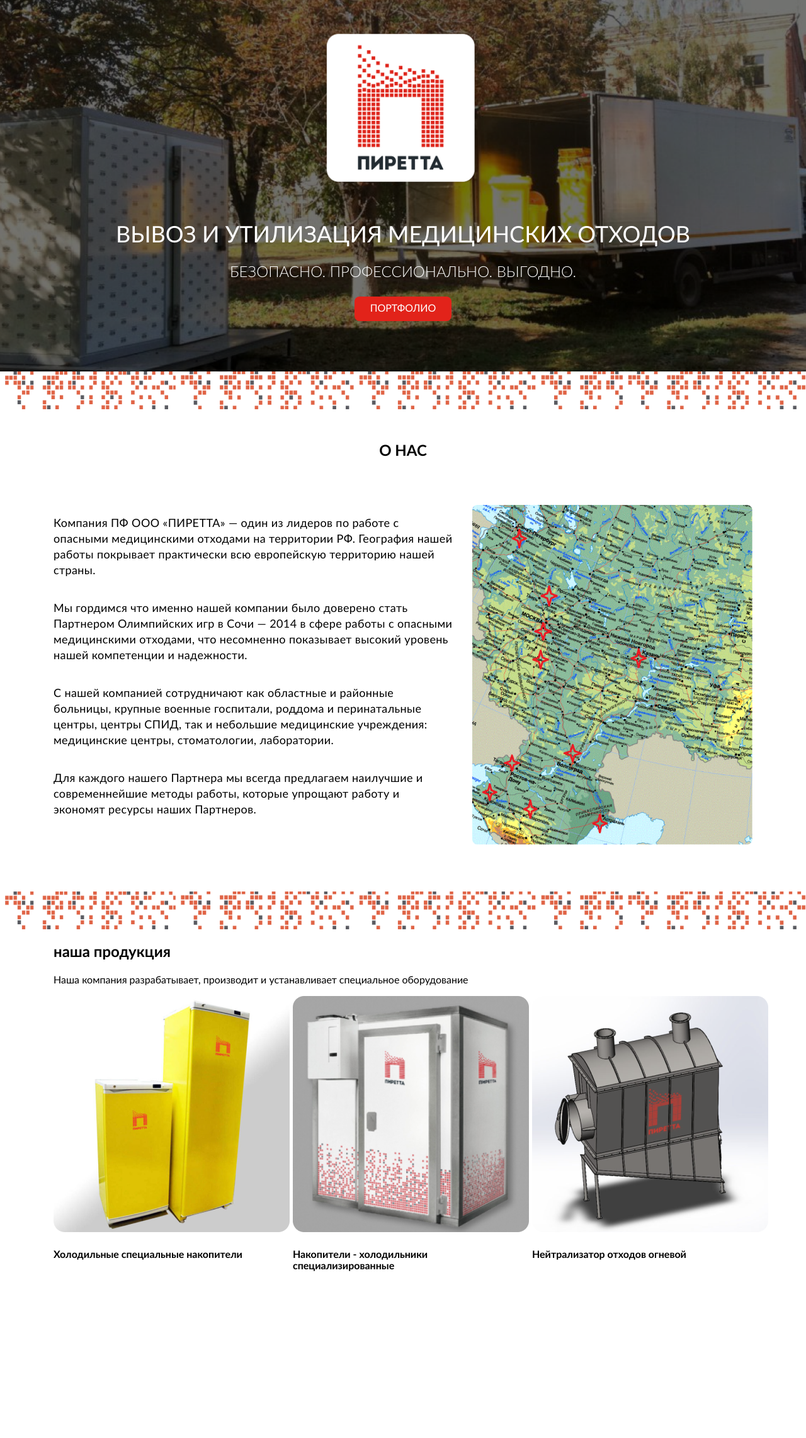
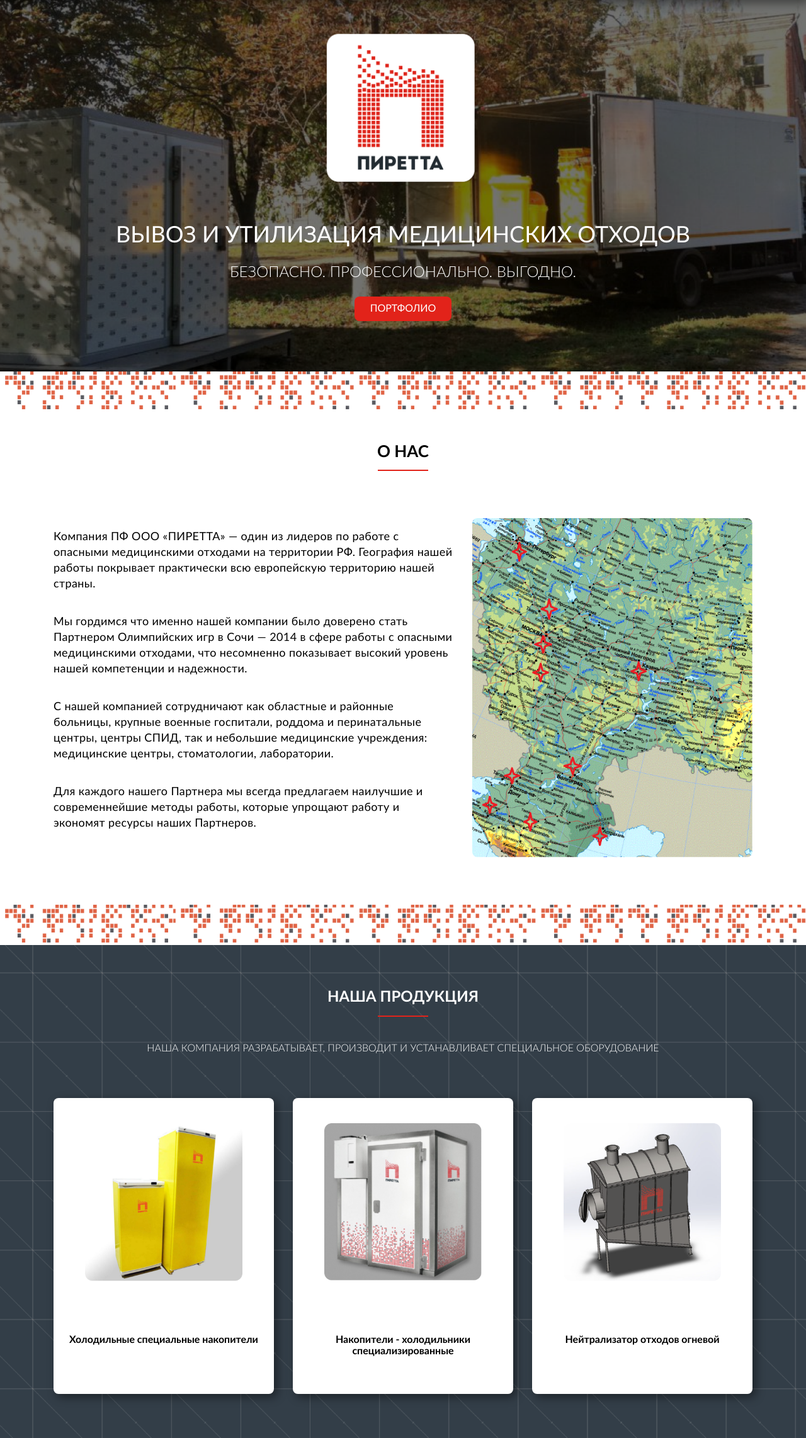
Before and after one commit to KRZHKV/Piretta, a PHP site: page / in a window 1280 px wide. Shown: the part 70-2354 px from the top of the page at 63% size. Before the commit the page ends 2089 px from the top, so only its background shows below. Run offline with PHP 8.4, Linux system fonts and the light colour scheme.

Commit message:
Оптимизация блоков

```diff
--- a/css/style.css
+++ b/css/style.css
@@ -36,7 +36,15 @@
   border-radius: 8px;
 }
 
+.red_link {
+  width: 80px;
+  height: 2px;
+  display: inline-block;
+  background-color: #E2231A;
+}
+
 .nav {
+  z-index: 999;
   height: 70px;
   -webkit-box-sizing: border-box;
           box-sizing: border-box;
@@ -45,6 +53,8 @@
   top: 0;
   width: 100%;
   background-color: #ffffff;
+  -webkit-box-shadow: 5px 5px 15px rgba(0, 0, 0, 0.45);
+          box-shadow: 5px 5px 15px rgba(0, 0, 0, 0.45);
 }
 .nav_logo img {
   width: 100%;
@@ -107,6 +117,10 @@
   font-weight: 300;
 }
 
+.about .heading {
+  text-align: center;
+  margin-bottom: 70px;
+}
 .about span img {
   height: 60px;
   width: 100%;
@@ -115,7 +129,8 @@
   margin-top: 50px;
   text-align: center;
   text-transform: uppercase;
-  margin-bottom: 70px;
+  font-size: 26px;
+  margin-bottom: 0;
 }
 .about_text {
   font-size: 18px;
@@ -132,3 +147,40 @@
 .about .container {
   padding-bottom: 70px;
 }
+
+.production {
+  padding-top: 50px;
+  padding-bottom: 70px;
+  background: url(../img/production-bg.png) center no-repeat;
+  background-size: cover;
+  text-align: center;
+}
+.production .heading {
+  color: #ffffff;
+  text-transform: uppercase;
+}
+.production .heading h2 {
+  font-size: 26;
+  margin-bottom: 15px;
+}
+.production .heading p {
+  font-weight: 300;
+  margin-bottom: 70px;
+}
+.production .heading .red_link {
+  margin-bottom: 20px;
+}
+.production_box {
+  background-color: #ffffff;
+  padding: 40px 25px 60px 25px;
+  height: 470px;
+  border-radius: 8px;
+  -webkit-box-shadow: 5px 5px 15px rgba(0, 0, 0, 0.45);
+          box-shadow: 5px 5px 15px rgba(0, 0, 0, 0.45);
+}
+.production_box h4 {
+  margin-top: 80px;
+}
+.production_box img {
+  width: 250px;
+}
--- a/css/style.sass
+++ b/css/style.sass
@@ -28,6 +28,8 @@
     li
         list-style: none
 
+
+
 // Элементы
 
 // Цвета
@@ -47,9 +49,17 @@
     border: none
     border-radius: 8px
 
+.red_link
+    width: 80px
+    height: 2px
+    display: inline-block
+    background-color: $red
+
+
 // основная верстка
 
 .nav
+    z-index: 999
     height: 70px
     box-sizing: border-box
     position: fixed
@@ -57,6 +67,8 @@
     top: 0
     width: 100%
     background-color: $white
+    box-shadow: 5px 5px 15px rgba(0, 0, 0, 0.45)
+
     &_logo
         img
             width: 100%
@@ -115,6 +127,9 @@
 //О компании
 
 .about
+    .heading
+        text-align: center
+        margin-bottom: 70px
     span
         img
             height: 60px
@@ -123,7 +138,8 @@
         margin-top: 50px
         text-align: center
         text-transform: uppercase
-        margin-bottom: 70px
+        font-size: 26px
+        margin-bottom: 0
     &_text
         font-size: 18px
         letter-spacing: 0.4px
@@ -136,3 +152,35 @@
             width: 100%
     .container
         padding-bottom: 70px
+
+// Продукция
+
+.production
+    padding-top: 50px
+    padding-bottom: 70px
+    background: url(../img/production-bg.png) center no-repeat
+    background-size: cover
+    text-align: center
+    .heading
+        color: $white
+        text-transform: uppercase
+        h2
+            font-size: 26
+            margin-bottom: 15px
+        p
+            font-weight: 300
+            margin-bottom: 70px
+        .red_link
+            margin-bottom: 20px
+    &_box
+        background-color: $white
+        padding: 40px 25px 60px 25px
+        height: 470px
+        border-radius: 8px
+        box-shadow: 5px 5px 15px rgba(0, 0, 0, 0.45)
+        h4
+            margin-top: 80px
+
+
+        img
+            width: 250px
--- a/index.html
+++ b/index.html
@@ -55,7 +55,10 @@
     <section class="about">
         <span><img src="img/Group.png" alt=""></span>
         <div class="container">
-            <h2>О нас</h2>
+            <div class="heading">
+                <h2>О нас</h2>
+                <span class="red_link"></span>
+            </div>
             <div class="row">
                 <div class="col-md-7">
                     <div class="about_text">
@@ -77,23 +80,26 @@
 
     <section class="production">
         <div class="container">
-            <h2>наша продукция</h2>
-            <p>Наша компания разрабатывает, производит и устанавливает специальное оборудование</p>
+            <div class="heading">
+                    <h2>наша продукция</h2>
+                    <span class="red_link"></span>
+                    <p>Наша компания разрабатывает, производит и устанавливает специальное оборудование</p>
+            </div>
             <div class="row">
                 <div class="col-md-4">
-                    <div class="production-box">
+                    <div class="production_box">
                         <img src="img/Production/production1.png" alt="">
                         <h4>Холодильные специальные накопители</h4>
                     </div>
                 </div>
                 <div class="col-md-4">
-                    <div class="production-box">
+                    <div class="production_box">
                         <img src="img/Production/production2.png" alt="">
                         <h4>Накопители - холодильники специализированные </h4>
                     </div>
                 </div>
                 <div class="col-md-4">
-                    <div class="production-box">
+                    <div class="production_box">
                         <img src="img/Production/production3.png" alt="">
                         <h4>Нейтрализатор отходов огневой </h4>
                     </div>
```
Also changed, not shown: img/production-bg.png (added), 2 other files.
